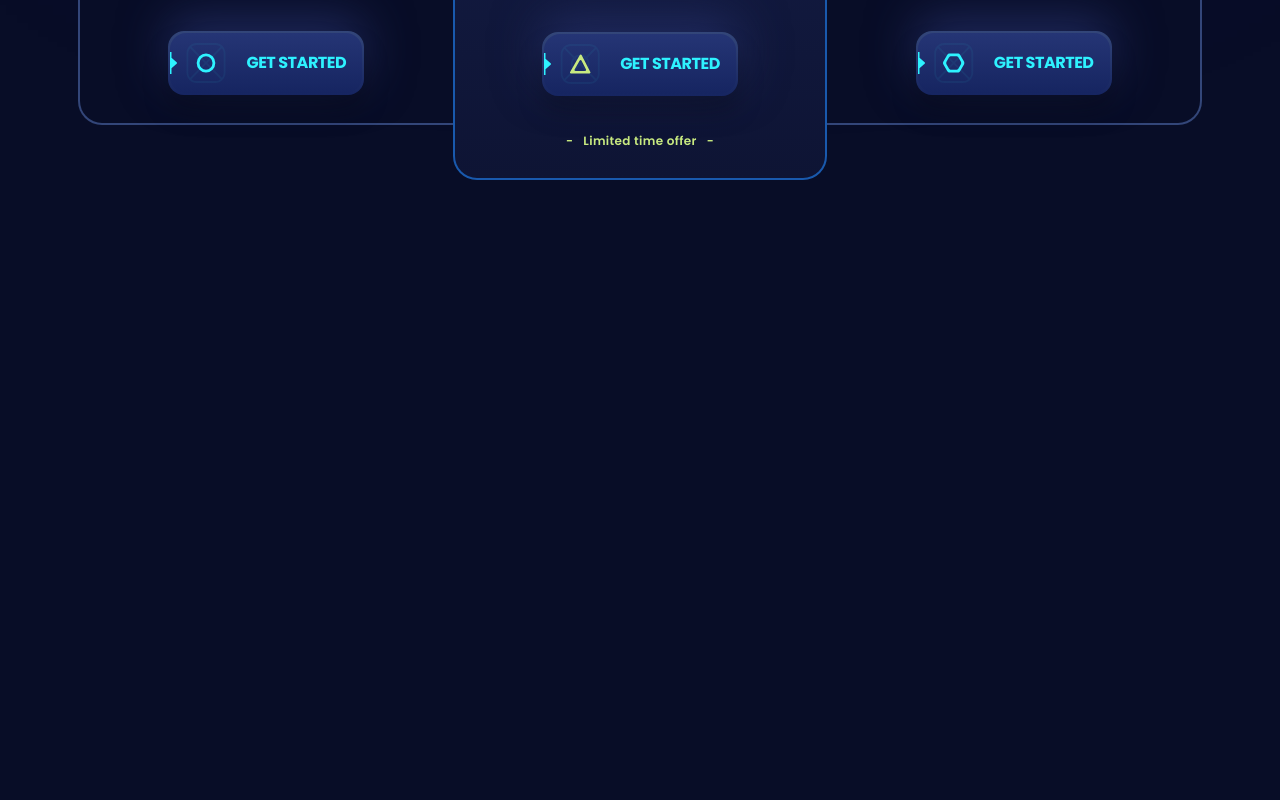
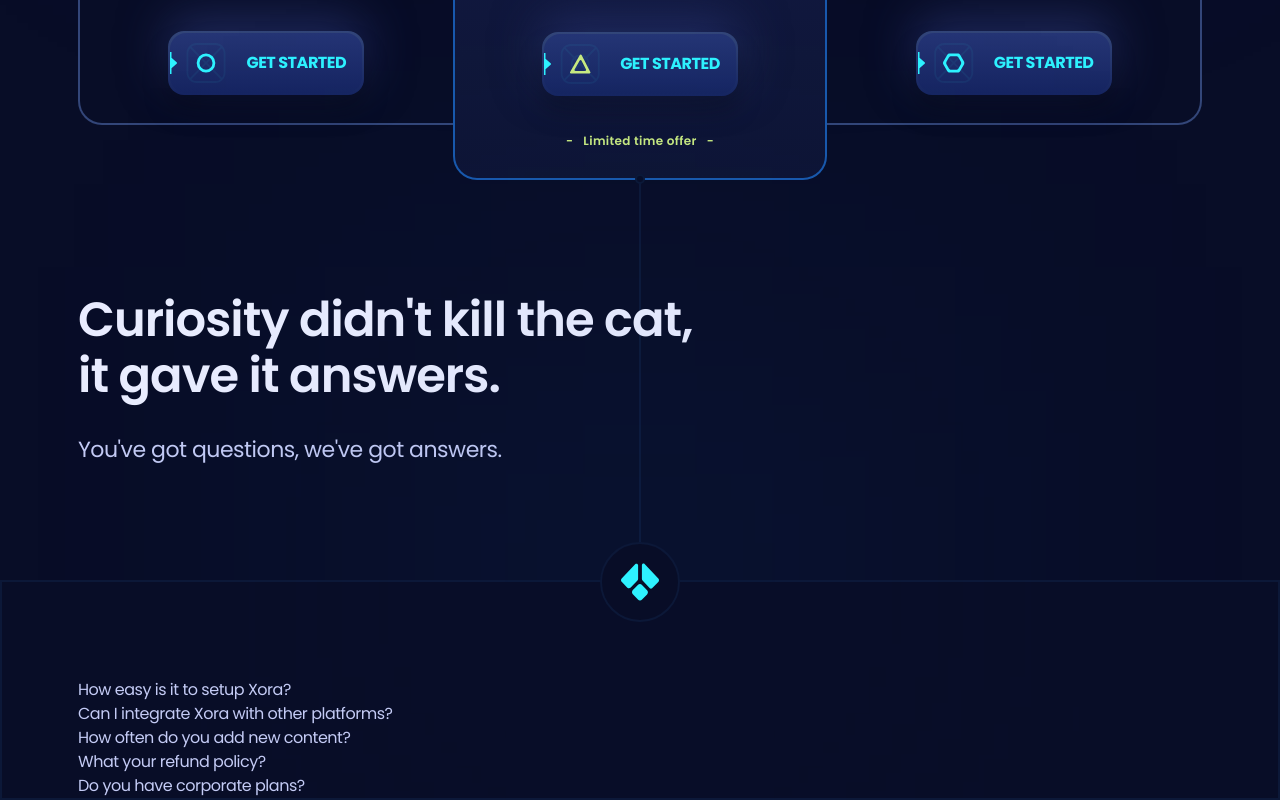
Before and after one commit to kncode86/saas_landing_website, a React (Vite) app: page / in a window 1280 px wide. Shown: the part 2877-3677 px from the top of the page. Before the commit the page ends 3057 px from the top, so only its background shows below. Built offline with nearby package versions, Linux system fonts and the light colour scheme.

Commit message:
feat: create Faq-section

```diff
--- a/src/App.jsx
+++ b/src/App.jsx
@@ -1,3 +1,4 @@
+import Faq from "./sections/Faq";
 import Features from "./sections/Features";
 import Header from "./sections/Header";
 import Hero from "./sections/Hero";
@@ -10,6 +11,7 @@
       <Hero />
       <Features />
       <Pricing />
+      <Faq />
     </main>
   )
 }
--- /dev/null
+++ b/src/sections/Faq.jsx
@@ -0,0 +1,37 @@
+import React from 'react'
+import { Element } from 'react-scroll'
+import { faq } from '../constants/index'
+
+const Faq = () => {
+    const halfLength = Math.floor(faq.length / 2);
+  return (
+    <section>
+        <Element name='faq' className='relative'>
+            <div className='container relative z-2 py-28'>
+                <div>
+                    <h3 className='h3 max-md:h5 max-w-640 max-lg:max-w-md mb-7 text-p4'>
+                        Curiosity didn't kill the cat, it gave it answers.
+                    </h3>
+                    <p className='body-1 max-lg:max-w-sm'>You've got questions, we've got answers.</p>
+                </div>
+                <div className='faq-line_after w-0.5 h-full absolute left-[calc(50%-1px)] top-0 -z-1 bg-s2'/>
+            </div>
+            <div className='faq-glow_before relative z-2 border-2 border-s2 bg-s1'>
+                <div className='container flex gap-10 max-lg:block'>
+                    <div className='rounded-half absolute -top-10 left-[calc(50%-40px)] z-4 flex size-20
+                    items-center justify-center border-2 border-s2 bg-s1'>
+                        <img src="/images/faq-logo.svg" alt="logo" className='size-1/2' />
+                    </div>
+                    <div className='relative flex-1 pt-24'>
+                        {faq.slice(0, halfLength).map((faq, index) => (
+                            <div>{faq.question}</div>
+                        ))}
+                    </div>
+                </div>
+            </div>
+        </Element>
+    </section>
+  )
+}
+
+export default Faq
```
